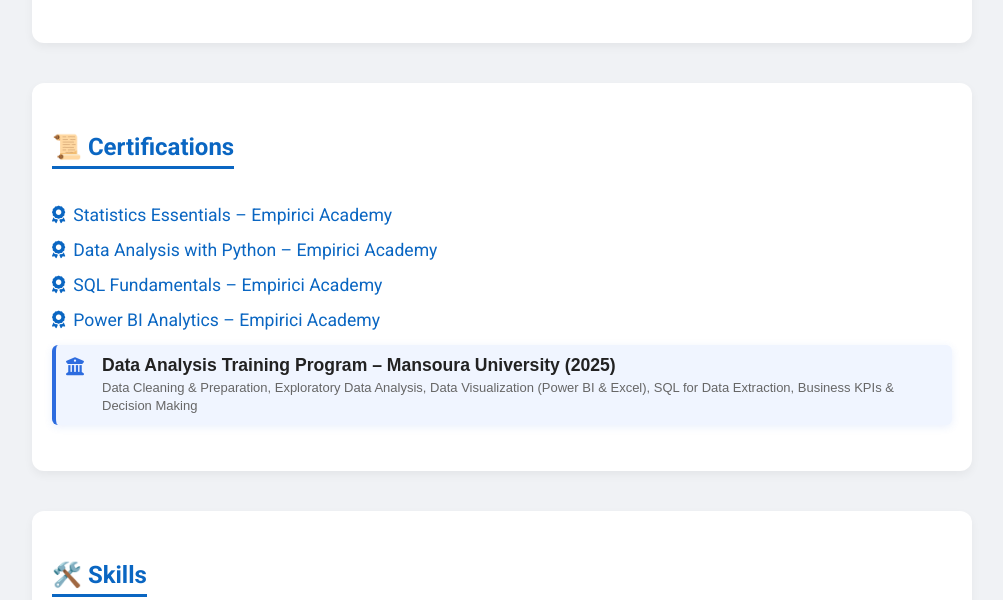
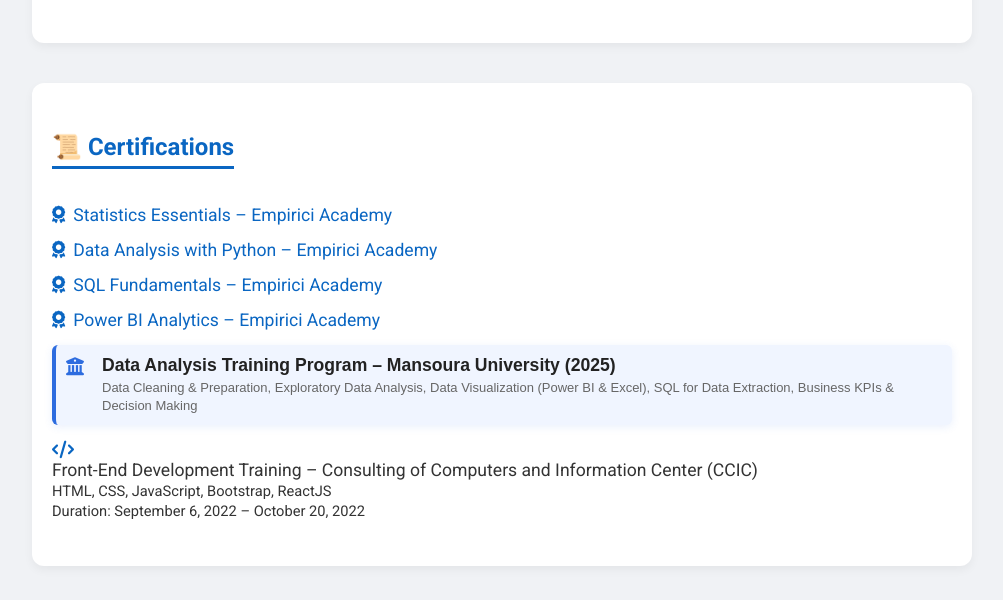
Before and after one commit to moataz-n-elmansy/moataz-n-elmansy, a plain HTML site: page index.html in a window 1280 px wide. Shown: the part 446-1046 px from the top of the page, without its empty margins (138-1141 px from the left). Drawn offline with Linux system fonts and the light colour scheme.

Commit message:
Update certifications and training in index.html
Added new certifications and training details, including Front-End Development Training.

```diff
--- a/index.html
+++ b/index.html
@@ -126,6 +126,20 @@
   </div>
 </li>
 
+
+      <li>
+  <i class="fas fa-code icon" aria-hidden="true"></i>
+  <div>
+    <div>Front-End Development Training – Consulting of Computers and Information Center (CCIC)</div>
+    <small>
+      HTML, CSS, JavaScript, Bootstrap, ReactJS
+      <br>
+      Duration: September 6, 2022 – October 20, 2022
+    </small>
+  </div>
+</li>
+
+
 <style>
   .mansoura {
     display: flex;
```
